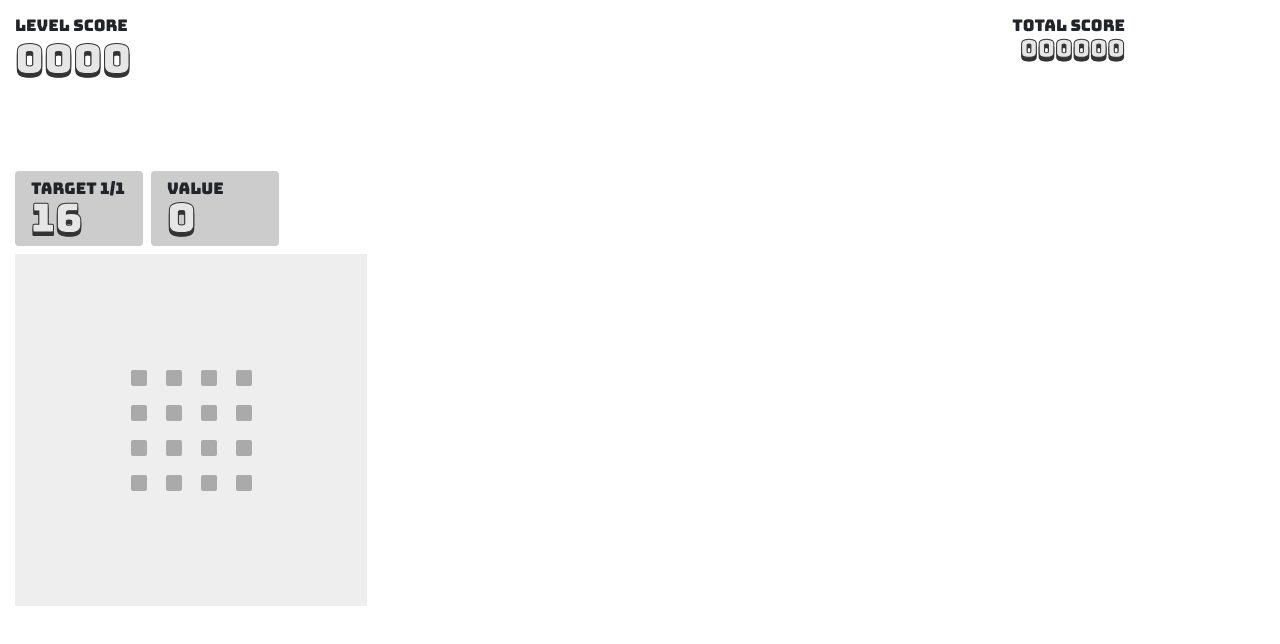
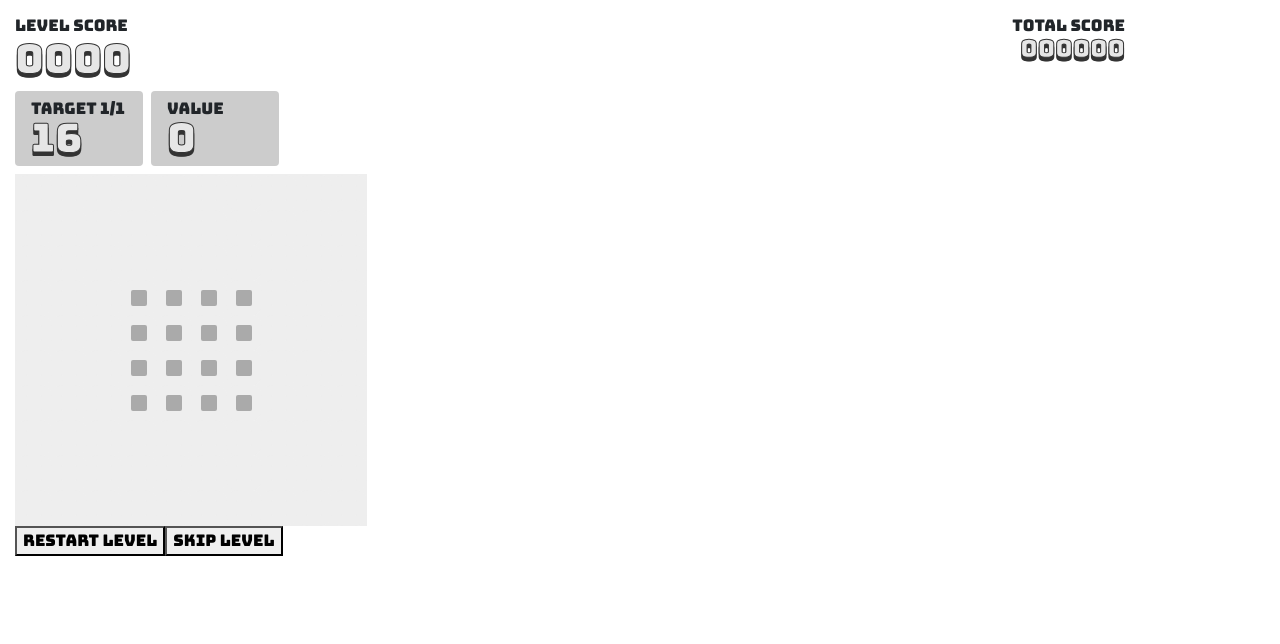
Before and after one commit to macduy/sumproduct-proto, a React app: page / in a window 1280 px wide. Shown: the top 644 px of the page. Built offline with nearby package versions, Linux system fonts and the light colour scheme.

Commit message:
Level movement

```diff
--- a/html/index.htm
+++ b/html/index.htm
@@ -23,8 +23,7 @@
   <script src="https://cdn.jsdelivr.net/npm/toastr@2.1.4/toastr.min.js"></script>
 
   <!-- Font Awesome (icons) -->
-  <link rel="stylesheet" href="https://use.fontawesome.com/releases/v5.6.3/css/all.css"
-    integrity="sha384-UHRtZLI+pbxtHCWp1t77Bi1L4ZtiqrqD80Kn4Z8NTSRyMA2Fd33n5dQ8lWUE00s/" crossorigin="anonymous">
+  <script src="https://kit.fontawesome.com/83a3347a9d.js" crossorigin="anonymous"></script>
 
   <!-- Fonts -->
   <link rel="preconnect" href="https://fonts.gstatic.com">
--- a/src/elements/grid.tsx
+++ b/src/elements/grid.tsx
@@ -1,7 +1,7 @@
 import { Cell, CellState } from "elements/cell"
 import { NextLevelModal } from "elements/modals"
 import { ScoreEffect } from "elements/score"
-import { LevelPack, LevelSpec } from "levels"
+import { evaluateRating, LevelPack, LevelSpec } from "levels"
 import * as React from "react"
 import { Component } from "react"
 import { XYSelection } from "types"
@@ -47,6 +47,7 @@ interface GridState {
 
     levelScore: number
     totalScore: number
+    levelRating: number
 }
 
 export class Grid extends Component<GridProps, GridState> {
@@ -66,7 +67,8 @@ export class Grid extends Component<GridProps, GridState> {
             value: 0,
             attempt: 0,
             levelScore: 0,
-            totalScore: 0
+            totalScore: 0,
+            levelRating: 0,
         }
     }
 
@@ -176,10 +178,11 @@ export class Grid extends Component<GridProps, GridState> {
                 value: this.state.value + selectionValue,
                 attempt: this.state.attempt + 1,
 
-                isLevelFinished: true,
                 levelScore: newLevelScore,
                 totalScore: newTotalScore,
+                levelRating: evaluateRating(newLevelScore, this.currentLevel.ratingBands)
             })
+            setTimeout(() => this.setState({ isLevelFinished: true }), 16)
         }
     }
 
@@ -193,6 +196,19 @@ export class Grid extends Component<GridProps, GridState> {
             isLevelFinished: false,
 
             levelScore: 0,
+        })
+    }
+
+    private restartLevel() {
+        this.setState({
+            gridCellData: this.createGridCellDataForLevel(this.state.currentLevel),
+            targetIndex: 0,
+            value: 0,
+            attempt: 0,
+            isLevelFinished: false,
+
+            levelScore: 0,
+            totalScore: this.state.totalScore - this.state.levelScore
         })
     }
 
@@ -326,7 +342,6 @@ export class Grid extends Component<GridProps, GridState> {
                         <h3 className="half-size">{ this.state.totalScore.pad(6) }</h3>
                     </div>
                 </div>
-                <ScoreEffect ref={this.scoreEffectRef} />
                 <div className="value-box">
                     <h5>Target {targetIndex + 1}/{totalTargets}</h5>
                     <h3>{ this.currentLevel.targets[targetIndex] }</h3>
@@ -340,6 +355,9 @@ export class Grid extends Component<GridProps, GridState> {
                 style={{width: CELL_SIZE * GRID_WIDTH + 2, height: CELL_SIZE * GRID_HEIGHT + 2 }}
                 >
                 { cells }
+                <div className="score-effect-wrapper">
+                    <ScoreEffect ref={this.scoreEffectRef} />
+                </div>
                 <div key="interactor" className="interactor"
                     onMouseDown={(e) => this.onCellDown(...this.convertToCellCoords(e)) }
                     // onMouseUp={(e) => this.onCellUp() }
@@ -350,7 +368,18 @@ export class Grid extends Component<GridProps, GridState> {
 
                     />
             </div>
-            <NextLevelModal show={this.state.isLevelFinished} onNextLevel={() => this.advanceLevel() } />
+            <div>
+
+                <button onClick={() => this.restartLevel()}>Restart Level</button>
+                <button onClick={() => this.advanceLevel()}>Skip Level</button>
+            </div>
+            <NextLevelModal
+                show={this.state.isLevelFinished}
+                score={this.state.levelScore}
+                rating={this.state.levelRating}
+                onRestartLevel={() => this.restartLevel() }
+                onNextLevel={() => this.advanceLevel() }
+                />
         </div>
     }
 }
--- a/src/elements/modals.tsx
+++ b/src/elements/modals.tsx
@@ -1,9 +1,27 @@
 import * as React from "react"
 
-export const NextLevelModal = (props: { show: boolean, onNextLevel: () => void }) => {
+interface Props {
+    show: boolean,
+    onNextLevel: () => void
+    onRestartLevel: () => void
+    score: number
+    rating: number
+}
+
+export const NextLevelModal = (props: Props) => {
     const css = props.show ? "show" : ""
+    let ratingStars: React.ReactChild[] = []
+    for (let i = 0; i < props.rating; i++) {
+        ratingStars.push(<i className="fas fa-star filled" />)
+    }
+    for (let i = props.rating; i < 3; i++) {
+        ratingStars.push(<i className="fas fa-star" />)
+    }
 
     return <div className={`next-level-modal ${css}`}>
+        <div>Score: {props.score}</div>
+        <div className="star-rating">{ ratingStars }</div>
+        <button onClick={props.onRestartLevel}>Restart Level</button>
         <button onClick={props.onNextLevel}>Next Level</button>
     </div>
 }
--- a/src/levels/base.ts
+++ b/src/levels/base.ts
@@ -7,7 +7,8 @@ const level1: LevelSpec = {
             XYSelection.range([3, 6], [3, 6])
         ],
     },
-    targets: [16]
+    targets: [16],
+    ratingBands: [50, 100, 144],
 }
 
 const level2: LevelSpec = {
@@ -19,6 +20,7 @@ const level2: LevelSpec = {
         ],
     },
     targets: [28],
+    ratingBands: [120, 156, 192],
 }
 
 const level3: LevelSpec = {
@@ -27,7 +29,8 @@ const level3: LevelSpec = {
             XYSelection.range([2, 7], [2, 7])
         ],
     },
-    targets: [9, 16, 7, 4]
+    targets: [9, 16, 7, 4],
+    ratingBands: [284, 295, 300],
 }
 
 
@@ -37,7 +40,8 @@ const level4: LevelSpec = {
             XYSelection.range([0, 9], [0, 9])
         ],
     },
-    targets: [36, 29, 12, 18, 5]
+    targets: [36, 29, 12, 18, 5],
+    ratingBands: [100, 200, 300],
 }
 
 export const BASE_LEVELS: LevelPack = {
--- a/src/levels/index.ts
+++ b/src/levels/index.ts
@@ -6,9 +6,18 @@ export interface LevelSpec {
         emptyCells: XYSelection[]
     }
     targets: number[]
+    ratingBands: [number, number, number]
 }
-
 
 export interface LevelPack {
     levels: LevelSpec[]
 }
+
+export function evaluateRating(score: number, bands: [number, number, number]): number {
+    let rating = 0
+    for (const band of bands) {
+        if (score < band) break
+        rating++
+    }
+    return rating
+}
--- a/styles/styles.less
+++ b/styles/styles.less
@@ -113,7 +113,14 @@ h3 {
     &.half-size { font-size: 150%; }
 }
 
+.score-effect-wrapper {
+    position: absolute;
+    top: 10%;
+    left: 20%;
+}
+
 .score-effect {
+    pointer-events: none;
     position: relative;
     top: 0px;
     opacity: 1.0;
@@ -154,7 +161,17 @@ h3 {
     opacity: 0.0;
     transition: opacity 500ms;
 
+    pointer-events: none;
+
     &.show {
         opacity: 1.0;
+        pointer-events: auto;
+    }
+
+    .star-rating {
+        color: #888888;
+        i.filled {
+            color: gold;
+        }
     }
 }
```
Also changed, not shown: 4 other files (tests, documents, lock files or other folders).
